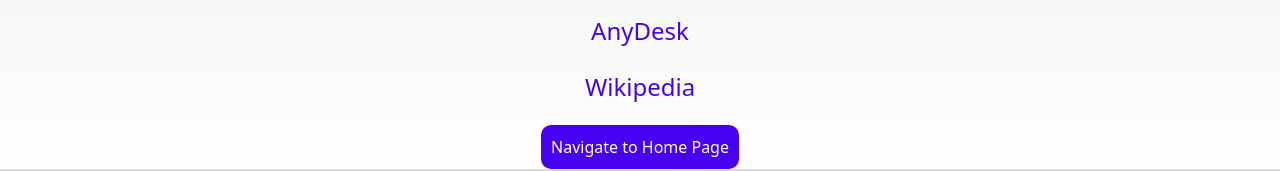
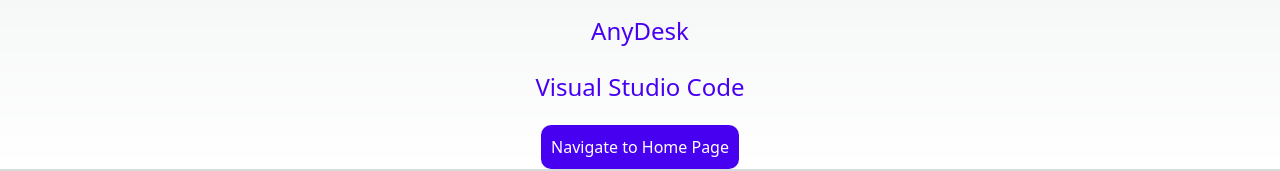
Before and after one commit to ghui9087/CSS480Project-LS, a Next.js app: page /things-to-read in a window 1280 px wide. Shown: the part 607-778 px from the top of the page. Built offline with nearby package versions, Linux system fonts and the light colour scheme.

Commit message:
website linke update v 12

```diff
--- a/src/pages/things-to-read.tsx
+++ b/src/pages/things-to-read.tsx
@@ -23,7 +23,7 @@
         <li className={styles['link-list-item']}><a className={styles.link} href="https://ublockorigin.com/">uBlock Origin</a></li>
         <li className={styles['link-list-item']}><a className={styles.link} href="https://www.tampermonkey.net/">Tampermonkey</a></li>
         <li className={styles['link-list-item']}><a className={styles.link} href="https://anydesk.com/en">AnyDesk</a></li>
-        <li className={styles['link-list-item']}><a className={styles.link} href="https://www.wikipedia.org">Wikipedia</a></li>
+        <li className={styles['link-list-item']}><a className={styles.link} href="https://code.visualstudio.com/">Visual Studio Code</a></li>
       </ul>
 
       <Link href="/">
```
